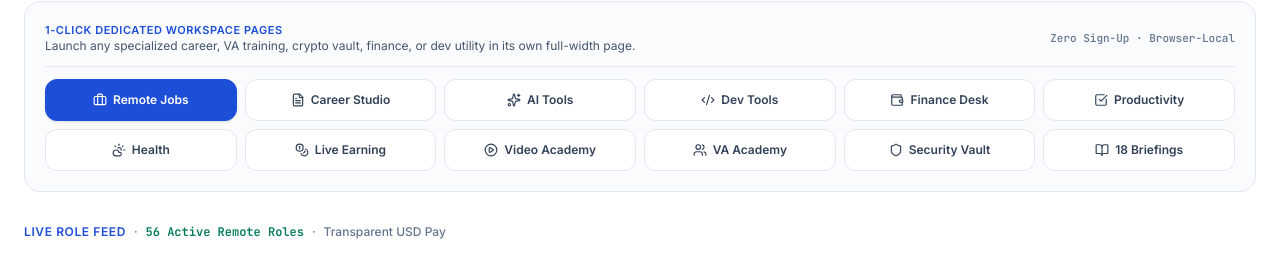
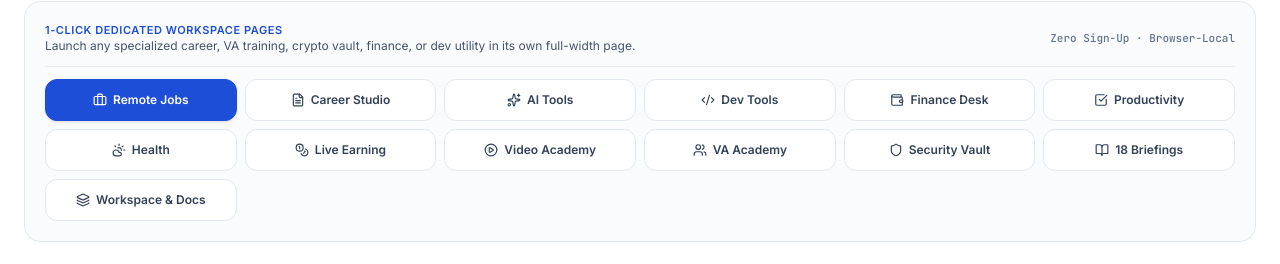
Before and after one commit to planetaihub/planetaihub, a React (Vite) app: page / in a window 1280 px wide. Shown: the part 1039-1303 px from the top of the page. Built offline with nearby package versions, Linux system fonts and the light colour scheme; no server answers; a web font is replaced by a local one.

Commit message:
Update Navigation.tsx

```diff
--- a/src/components/Navigation.tsx
+++ b/src/components/Navigation.tsx
@@ -15,6 +15,7 @@ import {
   LayoutGrid,
   X,
   BookOpen,
+  Layers,
 } from 'lucide-react';
 import type { TabId } from '../types';
 import { PWAInstallButton, ShareAppButton } from './PWAInstallBanner';
@@ -112,6 +113,13 @@ export const TABS: NavTabItem[] = [
     desktopLabel: '18 Briefings',
     shortLabel: 'Briefings',
     icon: BookOpen,
+  },
+  {
+    id: 'workspace-studio',
+    label: 'Workspace & Docs Studio',
+    desktopLabel: 'Workspace & Docs',
+    shortLabel: 'Workspaces',
+    icon: Layers,
   },
 ];
 
```
